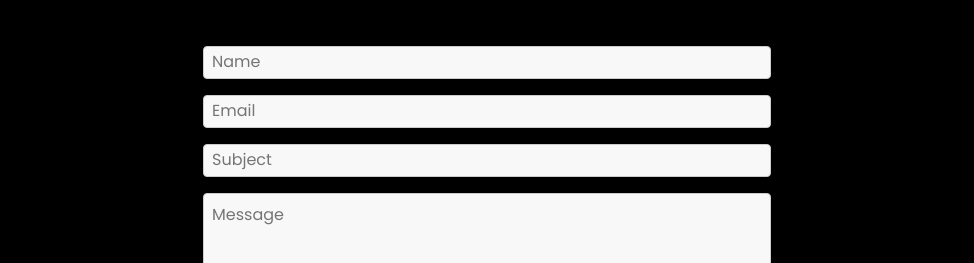
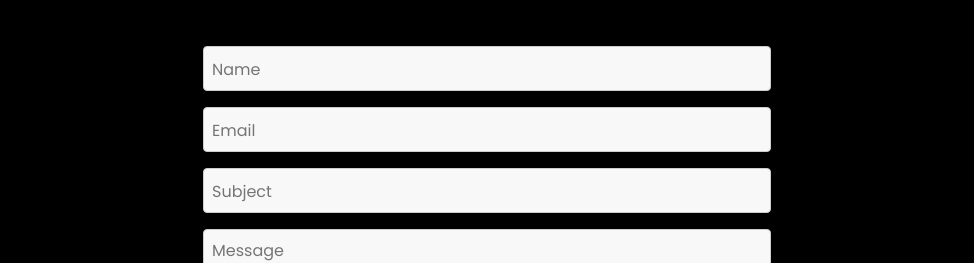
Before and after one commit to aruntutter/personal-portfolio, a React (Vite) app: page /contact in a window 1280 px wide. Shown: the part 254-517 px from the top of the page, without its empty margins (153-1127 px from the left). Built offline with nearby package versions, Linux system fonts and the light colour scheme.

Commit message:
updated input and textarea font size

```diff
--- a/src/components/contact/Contact.css
+++ b/src/components/contact/Contact.css
@@ -41,6 +41,8 @@
   border: 1px solid #ccc;
   background-color: var(--input-background-color);
   border-radius: 4px;
+  font-size: 18px;
+  font-family: var(--p);
 }
 
 .form-group input::placeholder,
```
